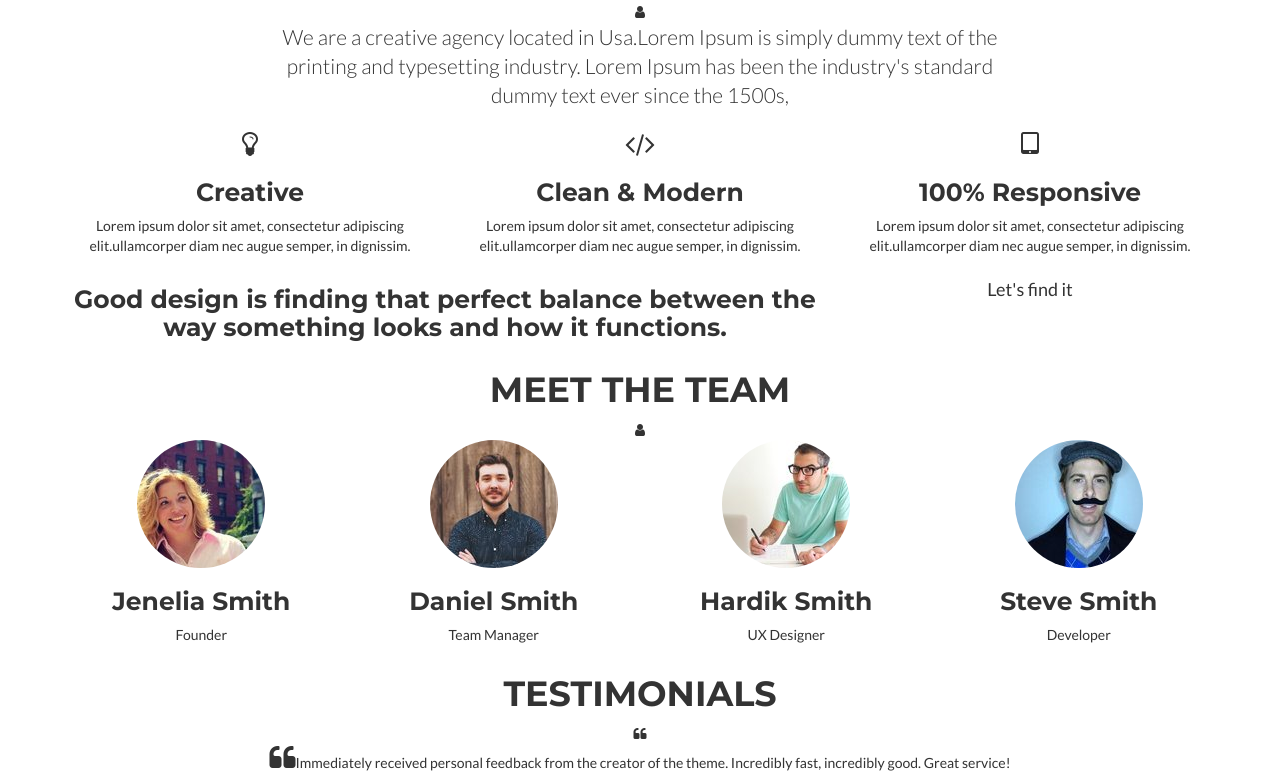
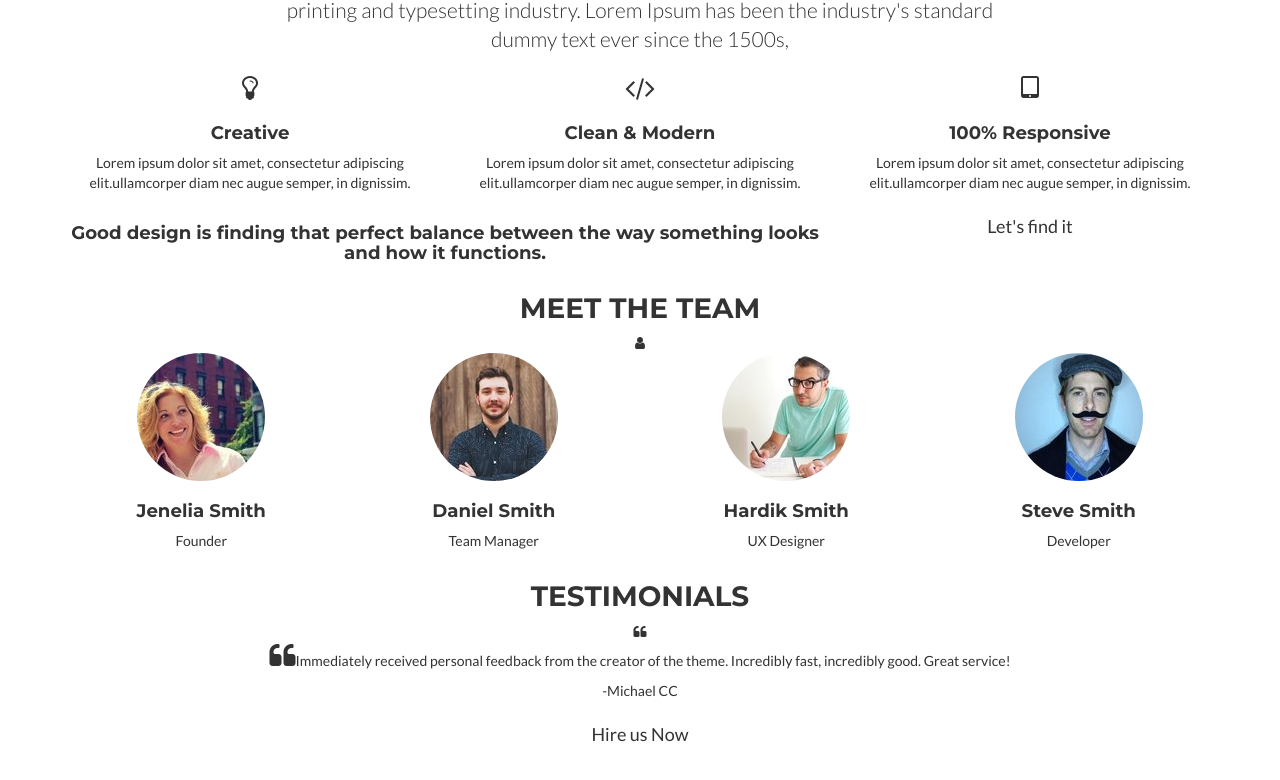
Before and after one commit to Myeche/vmd142, a plain HTML site: page quick/index.html in a window 1280 px wide. Shown: the part 355-1135 px from the top of the page. Drawn offline with nearby package versions, Linux system fonts and the light colour scheme; files that its build step writes are made by us from their sources.

Commit message:
change px in em

```diff
--- a/quick/scss/_variable.scss
+++ b/quick/scss/_variable.scss
@@ -18,10 +18,10 @@ $link-hover-decoration: none; // global link decoration
 $font-family-base: 'Lato', sans-serif; // enter font stack for Lato web font
 $font-family-headings:'Montserrat', sans-serif; // enter font stack for Montserrat web font
 $font-size-base: 14px; // same as Bootstrap default
-$font-size-h1: 100px; // 4x base
-$font-size-h2: 35px; // 2x base
-$font-size-h3: 25px; // 1.3x base
-$font-size-h4: 10px; // 1x base (same size)
+$font-size-h1: 4em   ; // 4x base
+$font-size-h2: 2em; // 2x base
+$font-size-h3: 1.3em; // 1.3x base
+$font-size-h4: 1em; // 1x base (same size)
 $line-height-base: 1.428571429; // same as Bootstrap default
 $headings-font-weight: 700;
 $headings-line-height: 1.1;
```
